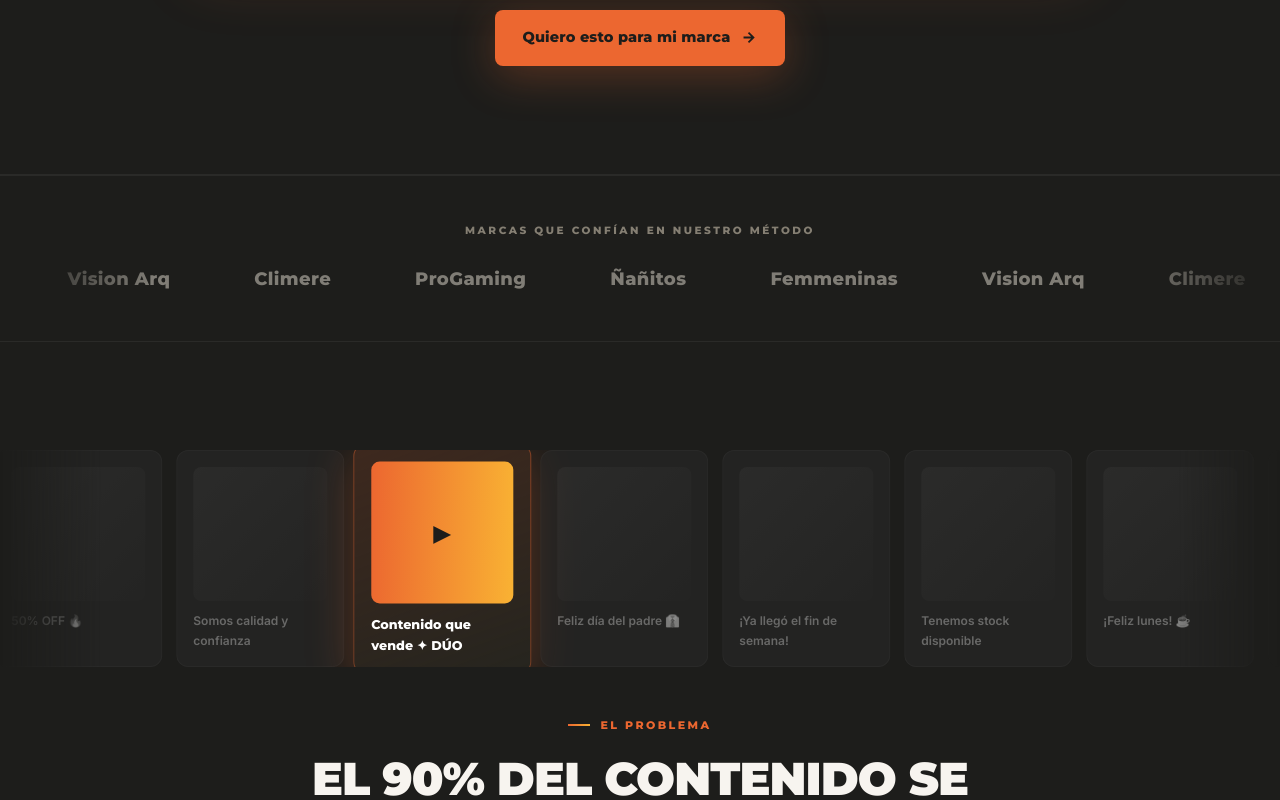
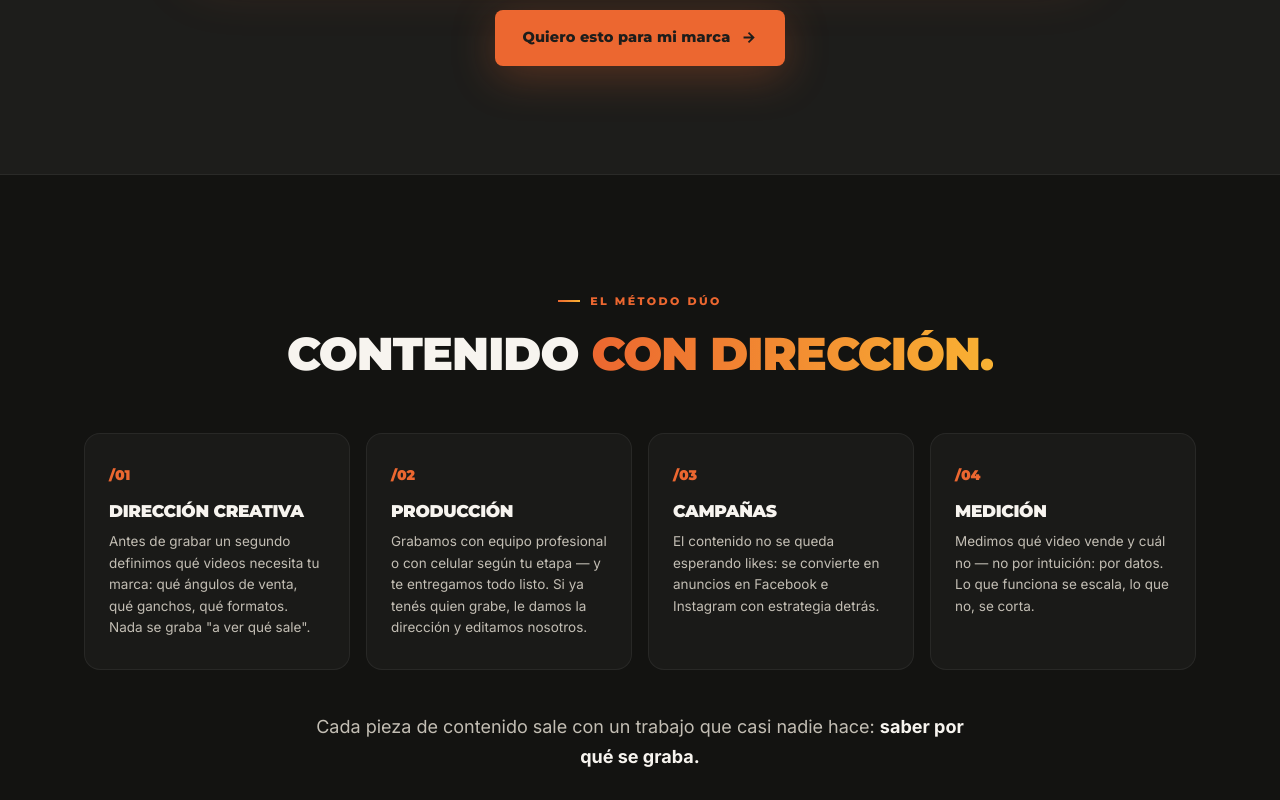
Before and after one commit to manubaldiviezo/duopaginaweb, a plain HTML site: page index.html in a window 1280 px wide. Shown: the part 2847-3647 px from the top of the page. Drawn offline with Linux system fonts and the light colour scheme.

Commit message:
Update index.html

```diff
--- a/index.html
+++ b/index.html
@@ -5,7 +5,7 @@
 <meta name="viewport" content="width=device-width, initial-scale=1.0, maximum-scale=5">
 <meta name="theme-color" content="#1D1D1B">
 
-<title>DÚO — Contenido que vende | Agencia creativa Bolivia</title>
+<title>DÚO — Contenido estratégico | Agencia creativa Bolivia</title>
 <meta name="description" content="Producimos el contenido, lanzamos campañas con estrategia y escalamos con resultados medibles. Agencia de marketing digital desde Bolivia para marcas en 5 países.">
 
 <meta property="og:title" content="DÚO — Contenido que vende | Agencia creativa Bolivia">
@@ -548,7 +548,7 @@ footer { border-top: 1px solid var(--line-soft); padding: 56px 0 40px; }
       </div>
       <div class="hero-badge reveal">
         <span class="dot"></span>
-        <span><b>+30 marcas</b> · Trabajamos bajo una metodología clara en cada paso</b></span>
+        <span><b>+30 marcas</b> · El mismo método y proceso</b></span>
       </div>
     </div>
   </div>
@@ -560,7 +560,7 @@ footer { border-top: 1px solid var(--line-soft); padding: 56px 0 40px; }
     <div class="sec-head reveal" style="margin-bottom: 34px;">
       <span class="eyebrow" style="display:inline-flex">Nuestro trabajo</span>
       <h2>Contenido que la gente <span class="grad">eligió ver.</span></h2>
-      <p>Dirigido, producido y editado por DÚO para clientes reales. Tocá cualquiera para verlo en su cuenta.</p>
+      <p>Dirigido, producido y editado por DÚO. Puedes ver más en nuestros compartidos de TikTok</p>
     </div>
   </div>
   <div class="reel-strip" id="reel-strip">
@@ -588,57 +588,6 @@ footer { border-top: 1px solid var(--line-soft); padding: 56px 0 40px; }
     </div>
   </div>
 </section>
-
-<!-- ═══════════ S3 · CINTA DE LOGOS ═══════════ -->
-<div class="logos-band">
-  <div class="container">
-    <div class="logos-title">Marcas que confían en nuestro método</div>
-  </div>
-  <!-- Reemplazar los nombres por <img src="/logos/logo-cliente-N.png"> monocromo cuando existan -->
-  <div class="marquee" id="logos-marquee">
-    <div class="marquee-track">
-      <span class="logo-item">Femmeninas</span>
-      <span class="logo-item">Vision Arq</span>
-      <span class="logo-item">Climere</span>
-      <span class="logo-item">ProGaming</span>
-      <span class="logo-item">Ñañitos</span>
-      <span class="logo-item">Femmeninas</span>
-      <span class="logo-item">Vision Arq</span>
-      <span class="logo-item">Climere</span>
-      <span class="logo-item">ProGaming</span>
-      <span class="logo-item">Ñañitos</span>
-    </div>
-  </div>
-</div>
-
-<!-- ═══════════ S3 · EL FEED INFINITO ═══════════ -->
-<section class="feed">
-  <div class="feed-marquee" aria-hidden="true">
-    <div class="feed-track">
-      <div class="feed-post"><div class="fp-img"></div><div class="fp-txt">¡Feliz lunes! ☕</div></div>
-      <div class="feed-post"><div class="fp-img"></div><div class="fp-txt">50% OFF 🔥</div></div>
-      <div class="feed-post"><div class="fp-img"></div><div class="fp-txt">Somos calidad y confianza</div></div>
-      <div class="feed-post duo"><div class="fp-img"></div><div class="fp-txt">Contenido que vende ✦ DÚO</div></div>
-      <div class="feed-post"><div class="fp-img"></div><div class="fp-txt">Feliz día del padre 👔</div></div>
-      <div class="feed-post"><div class="fp-img"></div><div class="fp-txt">¡Ya llegó el fin de semana!</div></div>
-      <div class="feed-post"><div class="fp-img"></div><div class="fp-txt">Tenemos stock disponible</div></div>
-      <div class="feed-post"><div class="fp-img"></div><div class="fp-txt">¡Feliz lunes! ☕</div></div>
-      <div class="feed-post"><div class="fp-img"></div><div class="fp-txt">50% OFF 🔥</div></div>
-      <div class="feed-post"><div class="fp-img"></div><div class="fp-txt">Somos calidad y confianza</div></div>
-      <div class="feed-post duo"><div class="fp-img"></div><div class="fp-txt">Contenido que vende ✦ DÚO</div></div>
-      <div class="feed-post"><div class="fp-img"></div><div class="fp-txt">Feliz día del padre 👔</div></div>
-    </div>
-  </div>
-  <div class="container">
-    <div class="feed-body reveal">
-      <span class="eyebrow" style="display:inline-flex">El problema</span>
-      <h2>El 90% del contenido se publica <span class="grad">para llenar el feed.</span></h2>
-      <p>Fotos del producto con frases bonitas. Feliz día del padre. Promos que nadie pidió. Tu marca publica — pero publicar no es vender. El contenido que vende se diseña: sabe a quién le habla, qué momento de decisión ataca y qué acción provoca.</p>
-      <p class="feed-cierre">Ese es el contenido <span class="grad">que hacemos.</span></p>
-    </div>
-  </div>
-</section>
-
 <!-- ═══════════ S4 · MÉTODO ═══════════ -->
 <section id="metodo">
   <div class="container">
```
